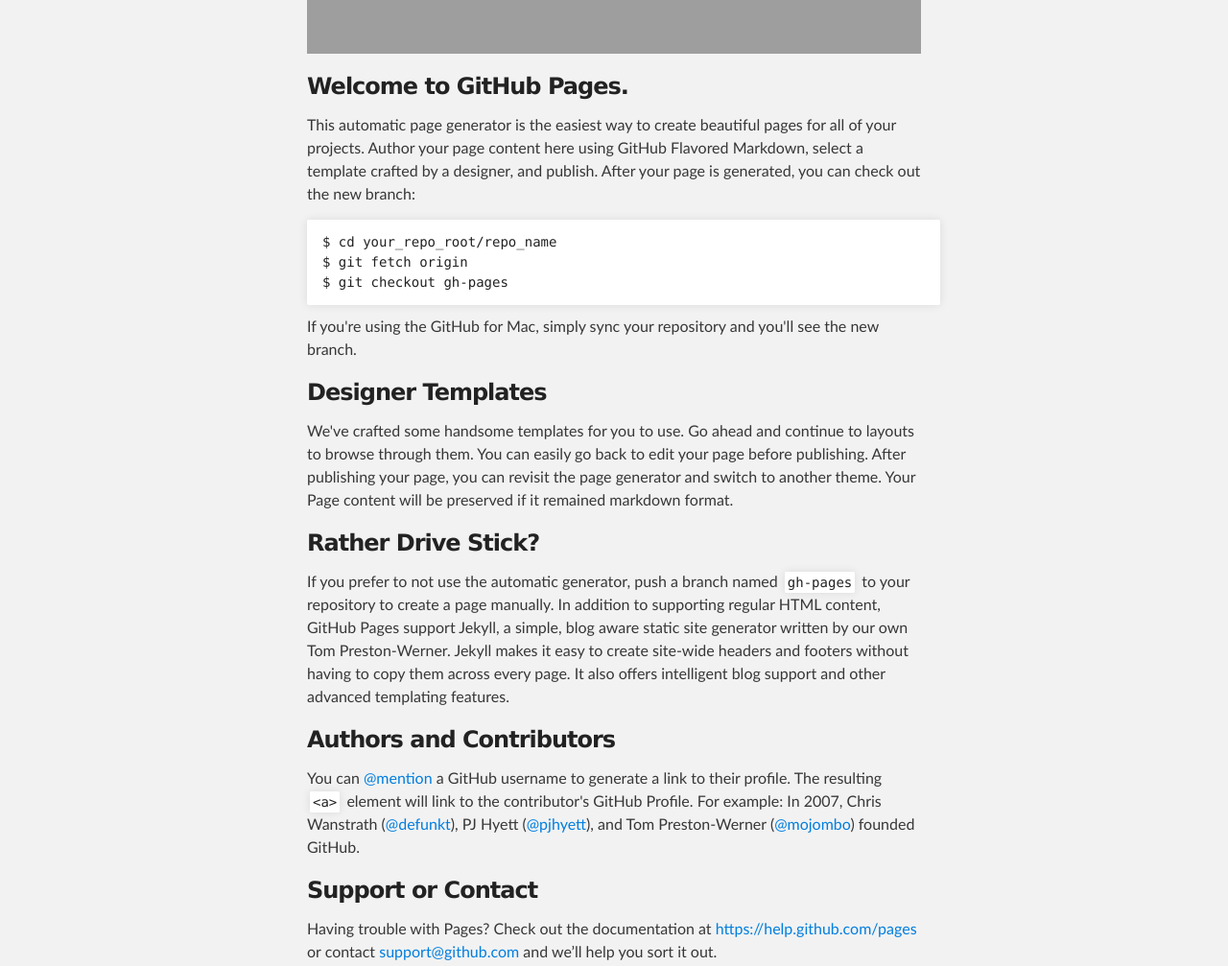
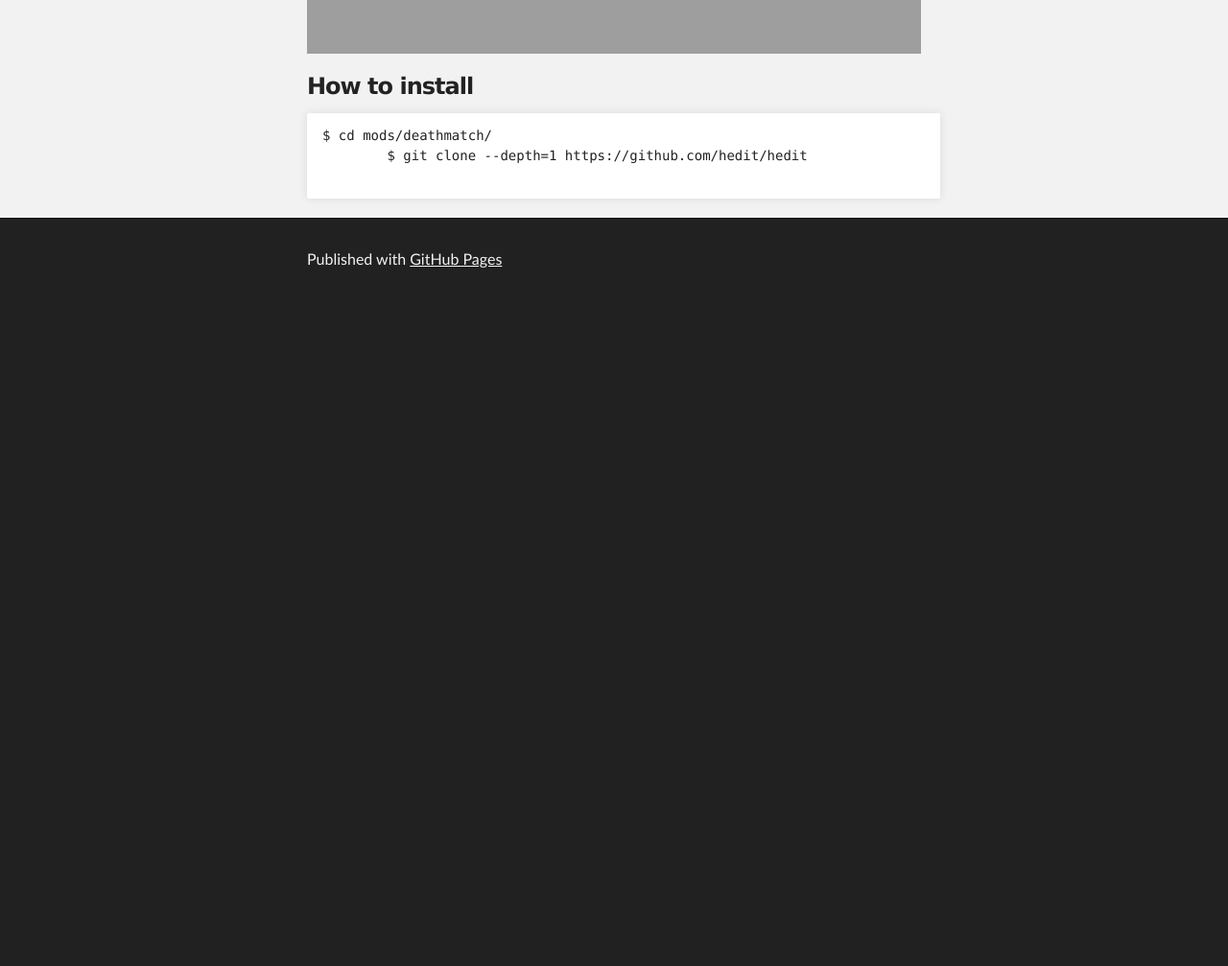
Before and after one commit to hedit/hedit.github.io, a plain HTML site: page index.html in a window 1280 px wide. Shown: the part 780-1787 px from the top of the page at 96% size. After the commit the page ends 1097 px from the top, so only its background shows below. Drawn offline with Linux system fonts and the light colour scheme; grey boxes are pictures that could not be loaded.

Commit message:
Update index.html

```diff
--- a/index.html
+++ b/index.html
@@ -30,37 +30,14 @@
       <section id="main_content" class="inner">
         <iframe class="imgur-album" width="100%" height="550" frameborder="0" src="//imgur.com/a/6tzTF/embed"></iframe>
         <h3>
-<a id="welcome-to-github-pages" class="anchor" href="#welcome-to-github-pages" aria-hidden="true"><span class="octicon octicon-link"></span></a>Welcome to GitHub Pages.</h3>
+          <a id="install" class="anchor" href="#install" aria-hidden="true"><span class="octicon octicon-link"></span></a>How to install</h3>
 
-<p>This automatic page generator is the easiest way to create beautiful pages for all of your projects. Author your page content here using GitHub Flavored Markdown, select a template crafted by a designer, and publish. After your page is generated, you can check out the new branch:</p>
+        <pre><code>$ cd mods/deathmatch/
+        $ git clone --depth=1 https://github.com/hedit/hedit
+        </code></pre>
 
-<pre><code>$ cd your_repo_root/repo_name
-$ git fetch origin
-$ git checkout gh-pages
-</code></pre>
 
-<p>If you're using the GitHub for Mac, simply sync your repository and you'll see the new branch.</p>
-
-<h3>
-<a id="designer-templates" class="anchor" href="#designer-templates" aria-hidden="true"><span class="octicon octicon-link"></span></a>Designer Templates</h3>
-
-<p>We've crafted some handsome templates for you to use. Go ahead and continue to layouts to browse through them. You can easily go back to edit your page before publishing. After publishing your page, you can revisit the page generator and switch to another theme. Your Page content will be preserved if it remained markdown format.</p>
-
-<h3>
-<a id="rather-drive-stick" class="anchor" href="#rather-drive-stick" aria-hidden="true"><span class="octicon octicon-link"></span></a>Rather Drive Stick?</h3>
-
-<p>If you prefer to not use the automatic generator, push a branch named <code>gh-pages</code> to your repository to create a page manually. In addition to supporting regular HTML content, GitHub Pages support Jekyll, a simple, blog aware static site generator written by our own Tom Preston-Werner. Jekyll makes it easy to create site-wide headers and footers without having to copy them across every page. It also offers intelligent blog support and other advanced templating features.</p>
-
-<h3>
-<a id="authors-and-contributors" class="anchor" href="#authors-and-contributors" aria-hidden="true"><span class="octicon octicon-link"></span></a>Authors and Contributors</h3>
-
-<p>You can <a href="https://github.com/blog/821" class="user-mention">@mention</a> a GitHub username to generate a link to their profile. The resulting <code>&lt;a&gt;</code> element will link to the contributor's GitHub Profile. For example: In 2007, Chris Wanstrath (<a href="https://github.com/defunkt" class="user-mention">@defunkt</a>), PJ Hyett (<a href="https://github.com/pjhyett" class="user-mention">@pjhyett</a>), and Tom Preston-Werner (<a href="https://github.com/mojombo" class="user-mention">@mojombo</a>) founded GitHub.</p>
-
-<h3>
-<a id="support-or-contact" class="anchor" href="#support-or-contact" aria-hidden="true"><span class="octicon octicon-link"></span></a>Support or Contact</h3>
-
-<p>Having trouble with Pages? Check out the documentation at <a href="https://help.github.com/pages">https://help.github.com/pages</a> or contact <a href="mailto:support@github.com">support@github.com</a> and we’ll help you sort it out.</p>
-      </section>
+</section>
     </div>
 
     <!-- FOOTER  -->
```
